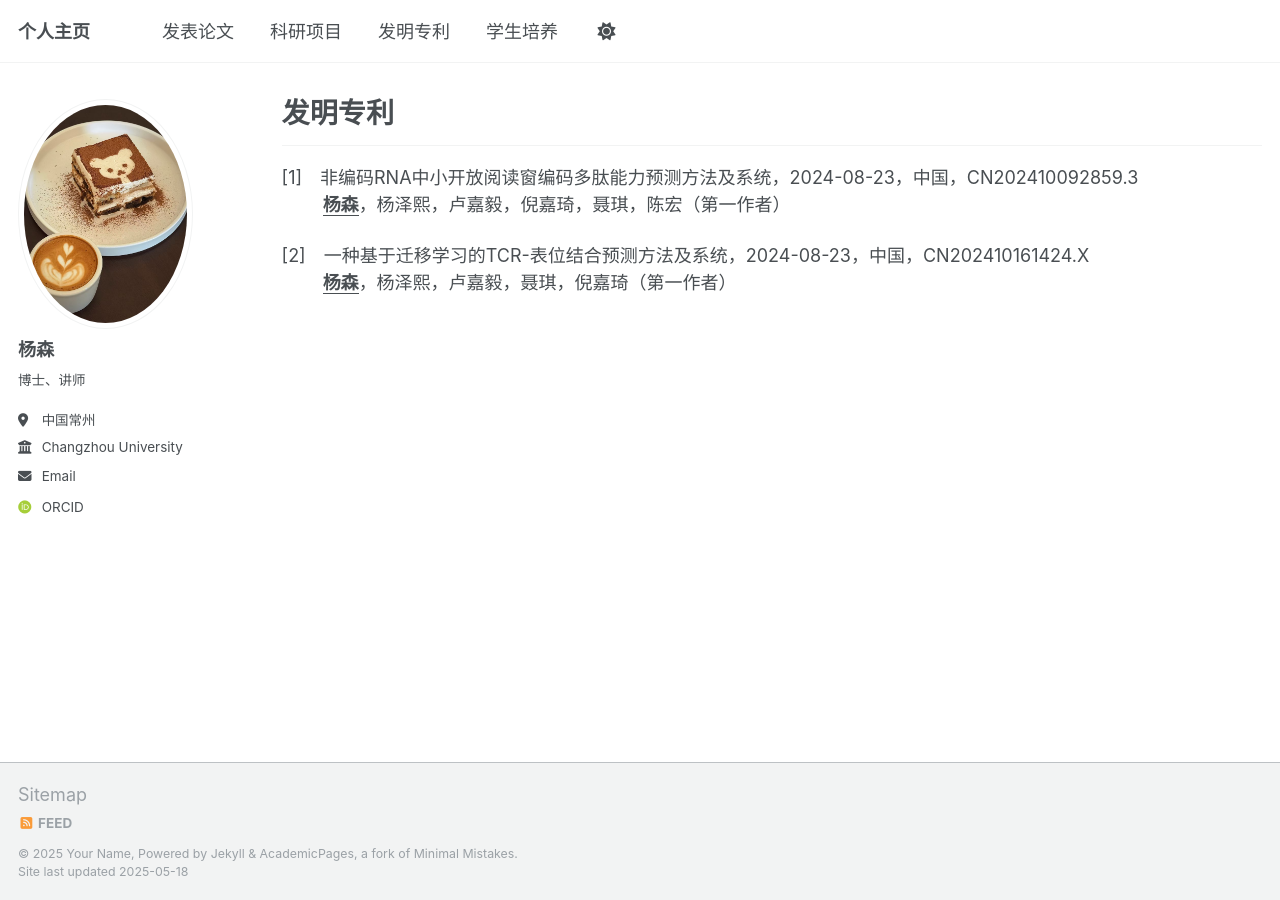
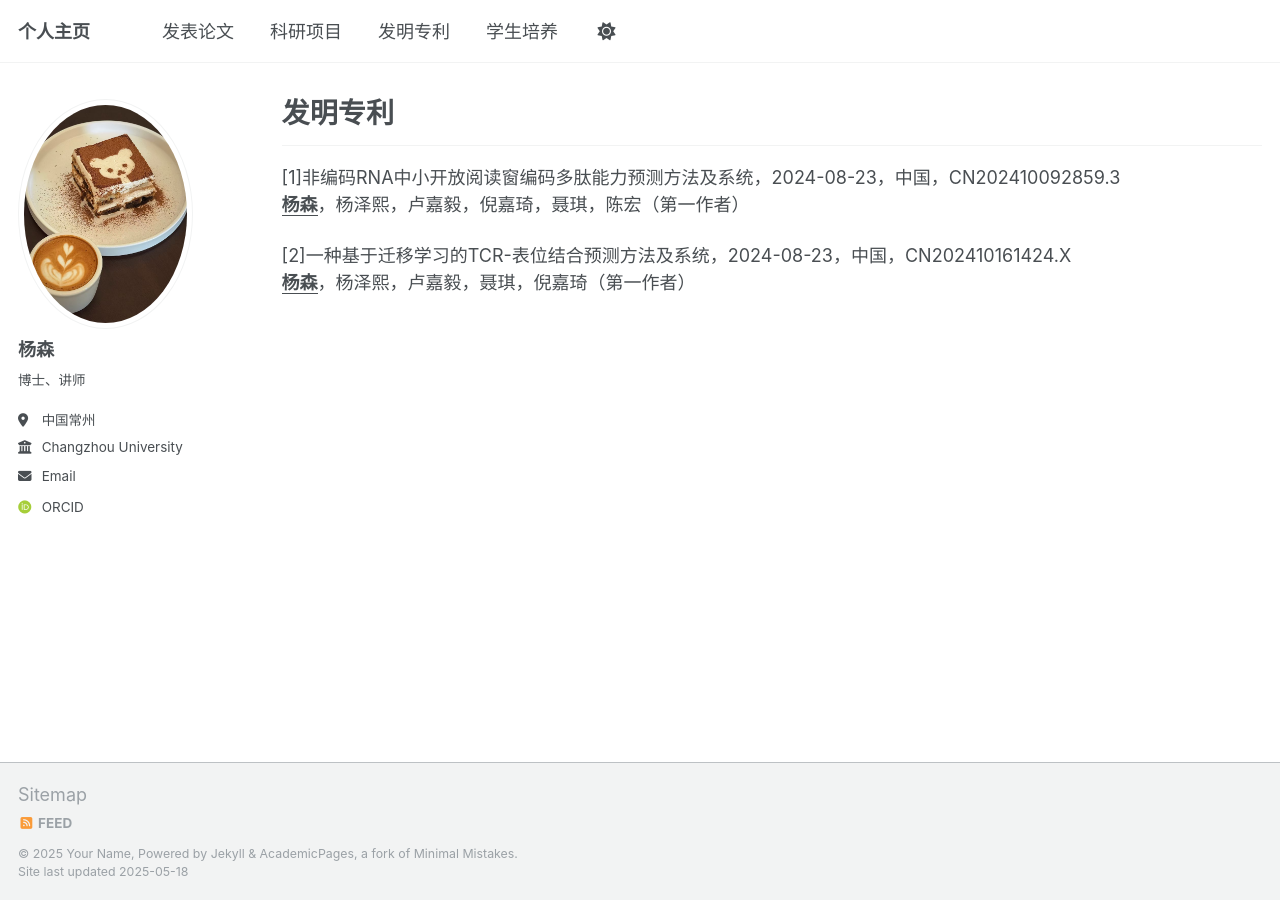
Before and after one commit to abcair/ys, a Jekyll site: the page built from _pages/patent.md, in a window 1280 px wide. Built offline with Jekyll 4.4.1, drawn with Linux system fonts in a browser that asks for light colours; some web fonts are replaced; part of the change alters nothing that is shown.

```diff
--- a/_pages/patent.md
+++ b/_pages/patent.md
@@ -6,8 +6,8 @@ author_profile: true
 ---
 
 ---
-[1]&emsp;非编码RNA中小开放阅读窗编码多肽能力预测方法及系统，2024-08-23，中国，CN202410092859.3<br>
-&nbsp;&emsp;&emsp;<ins>**杨森**</ins>，杨泽熙，卢嘉毅，倪嘉琦，聂琪，陈宏（第一作者）
+[1]非编码RNA中小开放阅读窗编码多肽能力预测方法及系统，2024-08-23，中国，CN202410092859.3<br>
+<ins>**杨森**</ins>，杨泽熙，卢嘉毅，倪嘉琦，聂琪，陈宏（第一作者）
 
-[2]&emsp;一种基于迁移学习的TCR-表位结合预测方法及系统，2024-08-23，中国，CN202410161424.X<br>
-&nbsp;&emsp;&emsp;<ins>**杨森**</ins>，杨泽熙，卢嘉毅，聂琪，倪嘉琦（第一作者）
+[2]一种基于迁移学习的TCR-表位结合预测方法及系统，2024-08-23，中国，CN202410161424.X<br>
+<ins>**杨森**</ins>，杨泽熙，卢嘉毅，聂琪，倪嘉琦（第一作者）
```
